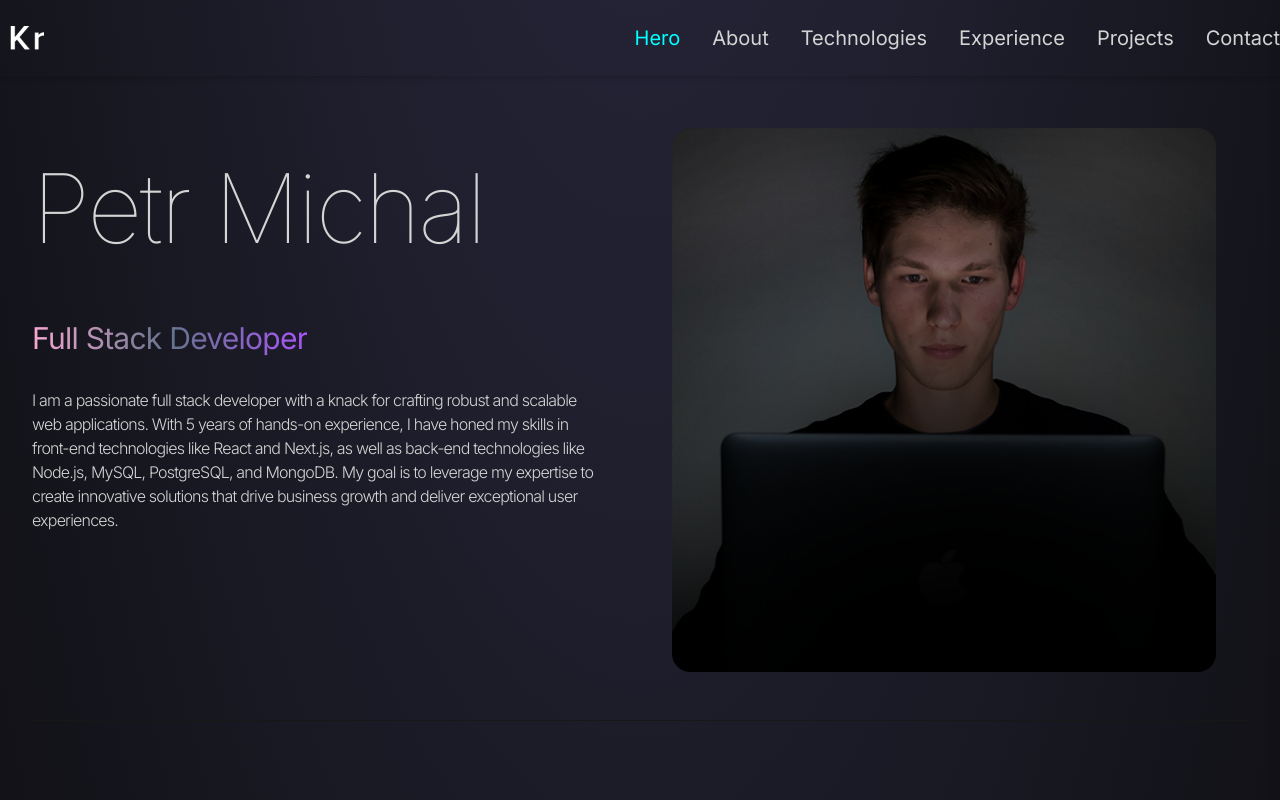
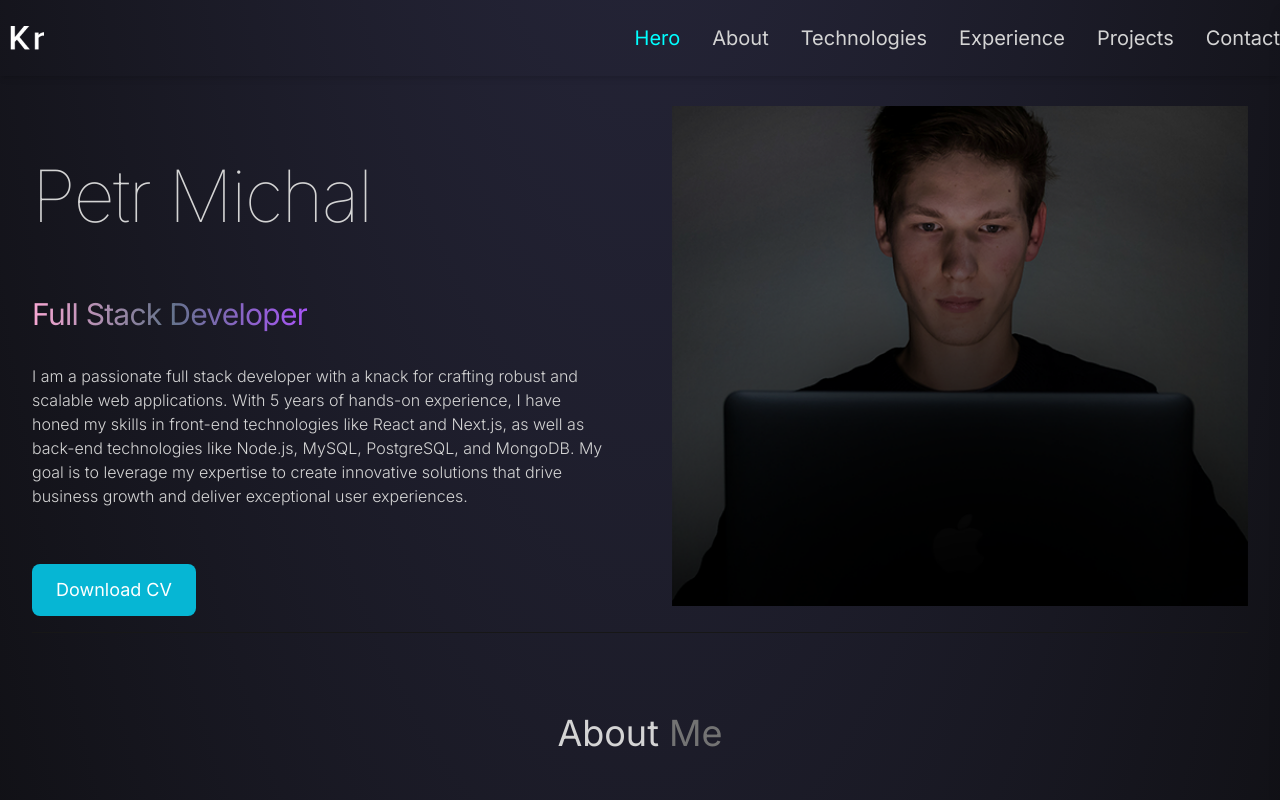
Before and after one commit to petrmichal0/main-website-frontend, a React (Vite) app: page / in a window 1280 px wide. Shown: the top 800 px of the page. Built offline with nearby package versions, Linux system fonts and the light colour scheme.

Commit message:
ADD button Download CV

```diff
--- a/src/components/Hero.tsx
+++ b/src/components/Hero.tsx
@@ -14,14 +14,14 @@ const container = (delay: number) => ({
 function Hero() {
   return (
     <div id="hero" className="border-b border-neutral-900 pb-4 lg:mb-35 pt-24">
-      <div className="flex flex-wrap">
+      <div className="flex flex-col lg:flex-row lg:items-center">
         <div className="w-full lg:w-1/2">
           <div className="flex flex-col items-center lg:items-start">
             <motion.h1
               variants={container(0)}
               initial="hidden"
               animate="visible"
-              className="pb-16 text-6xl font-thin tracking-tight lg:text-8xl lg:mt-16"
+              className="pb-16 text-5xl font-thin tracking-tight lg:text-7xl lg:mt-16"
             >
               Petr Michal
             </motion.h1>
@@ -29,7 +29,7 @@ function Hero() {
               variants={container(0.5)}
               initial="hidden"
               animate="visible"
-              className="bg-gradient-to-r from-pink-300 via-slate-500 to-purple-500 bg-clip-text text-3xl tracking-tight text-transparent"
+              className="bg-gradient-to-r from-pink-300 via-slate-500 to-purple-500 bg-clip-text text-2xl tracking-tight text-transparent lg:text-3xl"
             >
               Full Stack Developer
             </motion.span>
@@ -37,20 +37,35 @@ function Hero() {
               variants={container(1)}
               initial="hidden"
               animate="visible"
-              className="my-2 max-w-xl py-6 font-light tracking-tighter"
+              className="my-2 max-w-xl py-6 font-light tracking-tighter lg:tracking-normal"
             >
               {HERO_CONTENT}
             </motion.p>
+            <motion.div
+              variants={container(1.5)}
+              initial="hidden"
+              animate="visible"
+              className="mt-6 mb-8 lg:mb-0"
+            >
+              <a
+                href="path-to-your-cv-file.pdf"
+                download
+                className="inline-block px-6 py-3 text-lg text-white bg-cyan-500 rounded-lg hover:bg-cyan-700 transition-colors duration-300"
+              >
+                Download CV
+              </a>
+            </motion.div>
           </div>
         </div>
-        <div className="w-full lg:w-1/2 lg:p-8">
-          <div className="flex justify-center">
+        <div className="w-full lg:w-1/2 lg:pl-8">
+          <div className="flex justify-center lg:justify-end">
             <motion.img
               initial={{ x: 100, opacity: 0 }}
               animate={{ x: 0, opacity: 1 }}
               transition={{ duration: 1, delay: 1.2 }}
               src={profilePic}
               alt="Petr Michal"
+              className="max-h-[400px] lg:max-h-[500px] w-full object-cover"
             />
           </div>
         </div>
```
